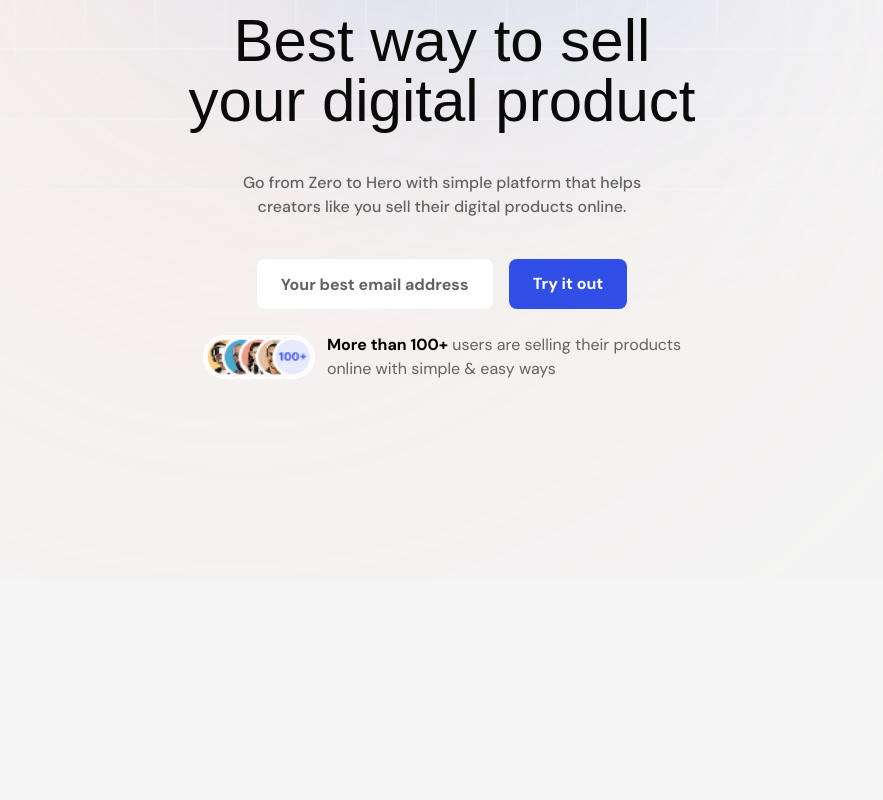
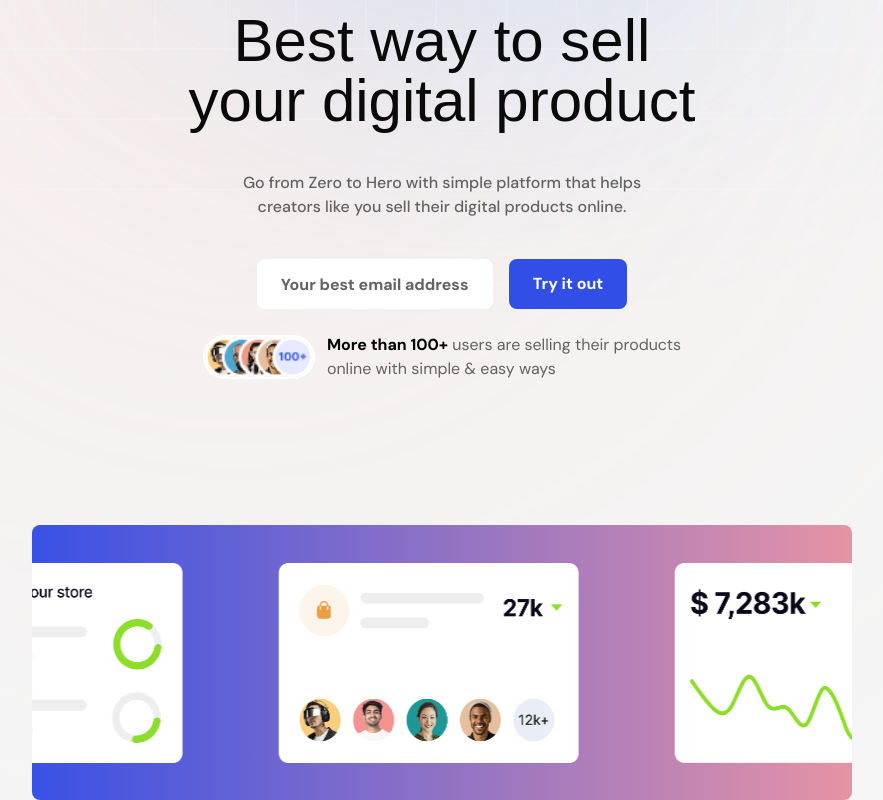
Before and after one commit to 0LrNx/Sell, a Next.js app: page / in a window 1280 px wide. Shown: the part 261-1061 px from the top of the page, without its empty margins (198-1081 px from the left). Before the commit the page ends 840 px from the top, so only its background shows below. Built offline with nearby package versions, Linux system fonts and the light colour scheme; a web font is replaced by a local one.

Commit message:
feat: marquee

```diff
--- a/app/components/Hero/Hero.tsx
+++ b/app/components/Hero/Hero.tsx
@@ -1,8 +1,14 @@
+import Image from "next/image";
 import BgGrid from "@/public/grid.svg";
+import AvatarList from "@/public/avatar.png";
+import Marquee from "@/components/magicui/marquee";
 
-import Image from "next/image";
+import Card1 from "@/public/card_1.png";
+import Card2 from "@/public/card_2.png";
+import Card3 from "@/public/card_3.png";
 
-import AvatarList from "@/public/avatar.png";
+
+
 
 function Hero({ delaClass }: { delaClass: string }) {
     return (
@@ -44,7 +50,33 @@ function Hero({ delaClass }: { delaClass: string }) {
                         alt="Avatar List"
                         className="w-28 h-full rounded-full border-2 border-white mr-3"
                     />
-                    <p className="text-[#626262]"><strong className="text-black">More than 100+</strong> users are selling their products <br/> online with simple & easy ways</p>
+                    <p className="text-[#626262]"><strong className="text-black">More than 100+</strong> users are selling their products <br /> online with simple & easy ways</p>
+                </div>
+
+                <div className="mt-36">
+                    <Marquee
+                        className="w-[820px] h-[275px] bg-gradient-to-r from-[#3951E5] to-[#E693A5] rounded-lg"
+                        pauseOnHover
+                        repeat={1}
+                    >
+                        <div className="flex flex-row items-center justify-center gap-20">
+                            <Image
+                                src={Card1}
+                                alt="Card 1"
+                                className="w-[300px] h-[200px] rounded-lg mr-4"
+                            />
+                            <Image
+                                src={Card2}
+                                alt="Card 2"
+                                className="w-[300px] h-[200px] rounded-lg mr-4"
+                            />
+                            <Image
+                                src={Card3}
+                                alt="Card 3"
+                                className="w-[300px] h-[200px] rounded-lg mr-4"
+                            />
+                        </div>
+                    </Marquee>
                 </div>
             </div>
         </div>
```
